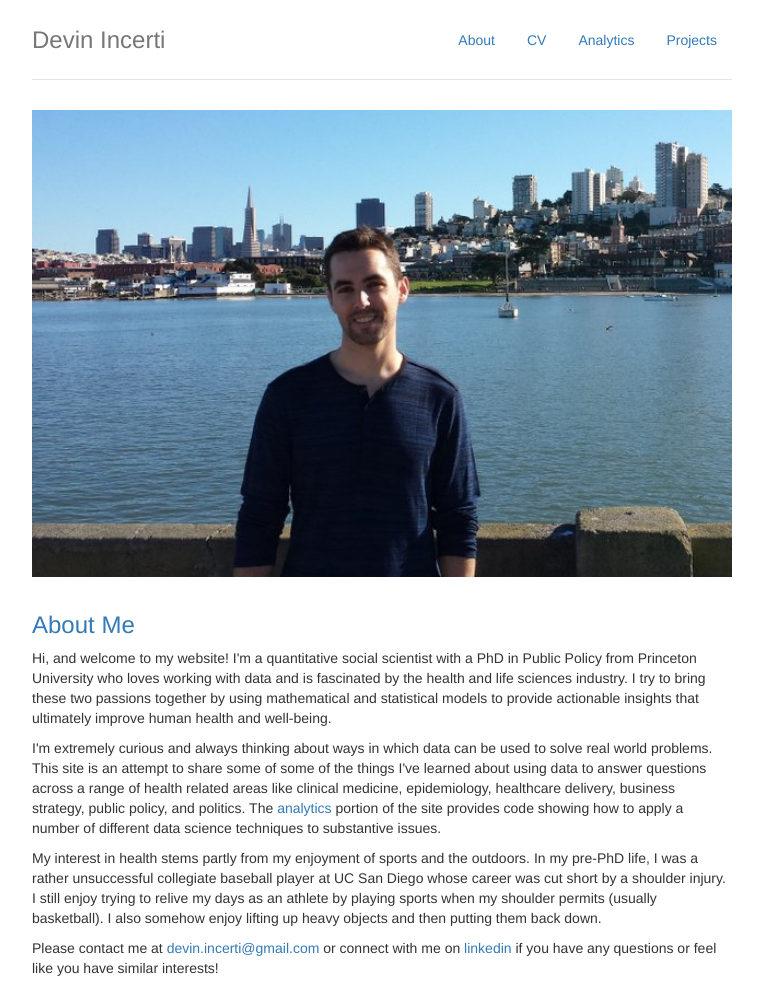
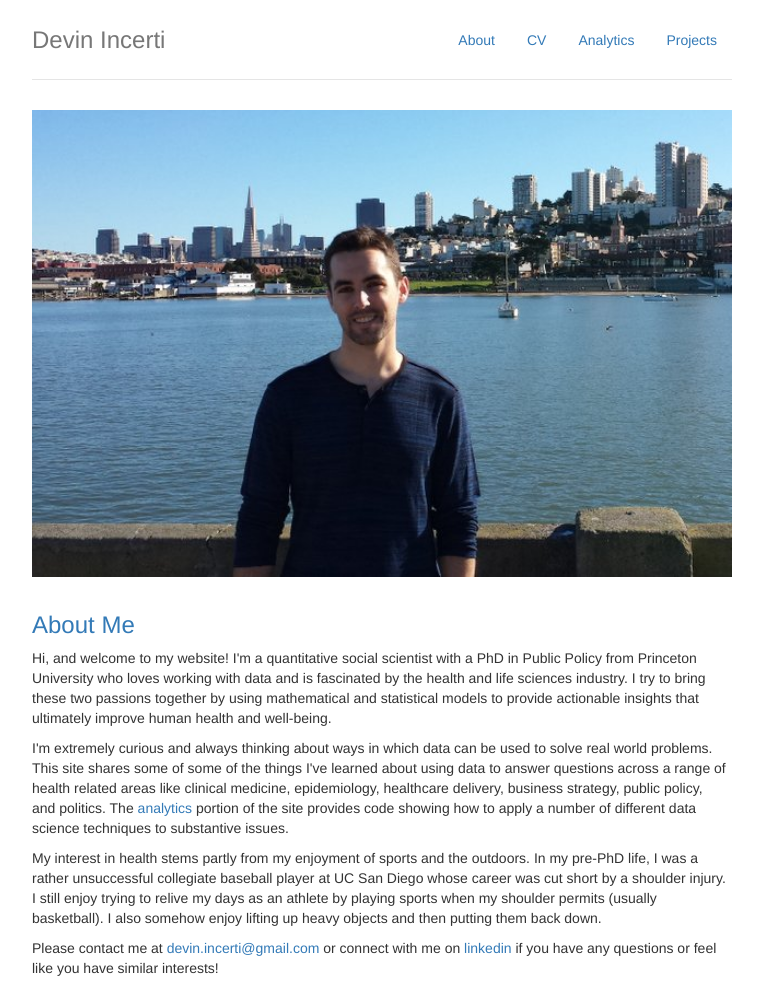
Before and after one commit to dincerti/dincerti.github.io, a Jekyll site: the page built from index.html, in a window 1280 px wide. Shown: the whole page, without its empty margins (258-1021 px from the left). Built offline with Jekyll 4.4.1, drawn with Linux system fonts in a browser that asks for light colours.

Commit message:
Update index

```diff
--- a/index.html
+++ b/index.html
@@ -14,7 +14,7 @@ layout: default
 					I try to bring these two passions together by using mathematical and statistical models to provide actionable insights that ultimately improve
 					human health and well-being.
 					</p>
-					<p>  I'm extremely curious and always thinking about ways in which data can be used to solve real world problems. This site is an attempt to share some of
+					<p>  I'm extremely curious and always thinking about ways in which data can be used to solve real world problems. This site shares some of
 					some of the things I've learned about using data to answer questions across a range of health related areas like clinical medicine, epidemiology, healthcare delivery,
 					business strategy, public policy, and politics.
 					The <a href="analytics.html">analytics</a> portion of the site provides code showing how to apply a number of different data science techniques to substantive
```
